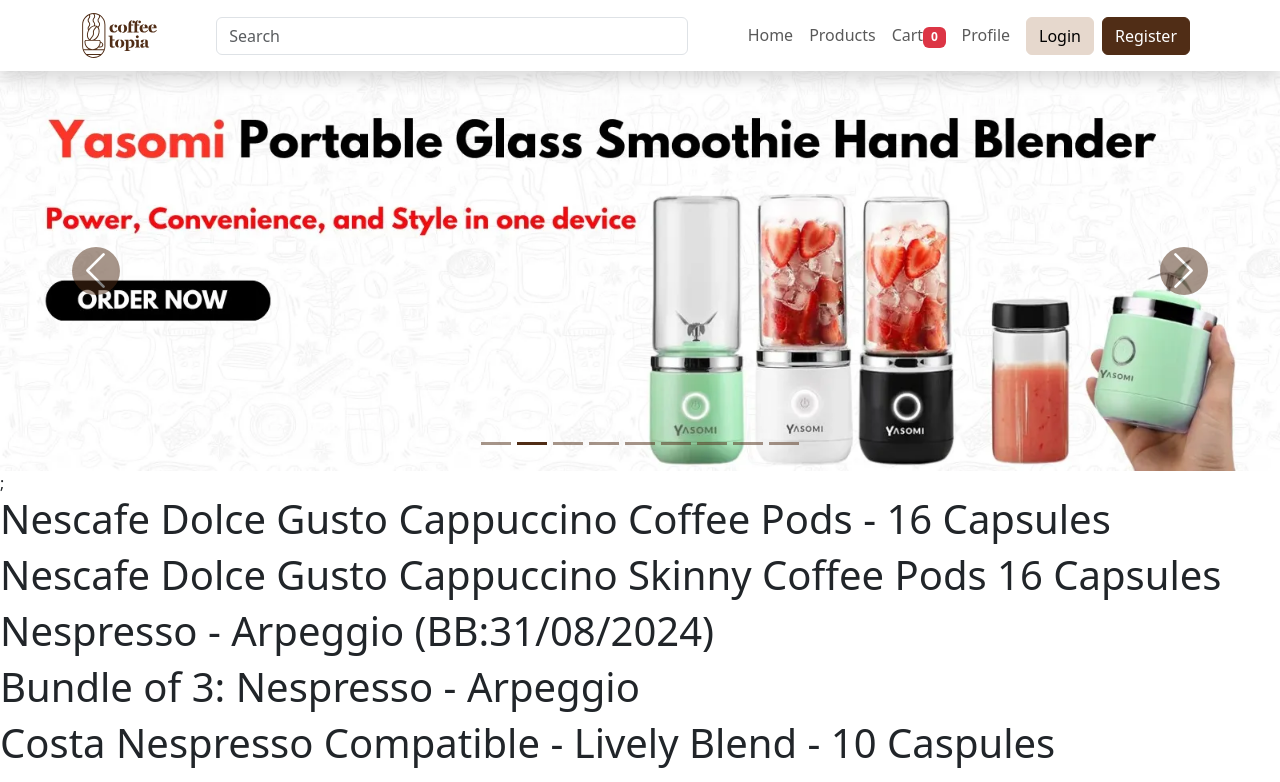
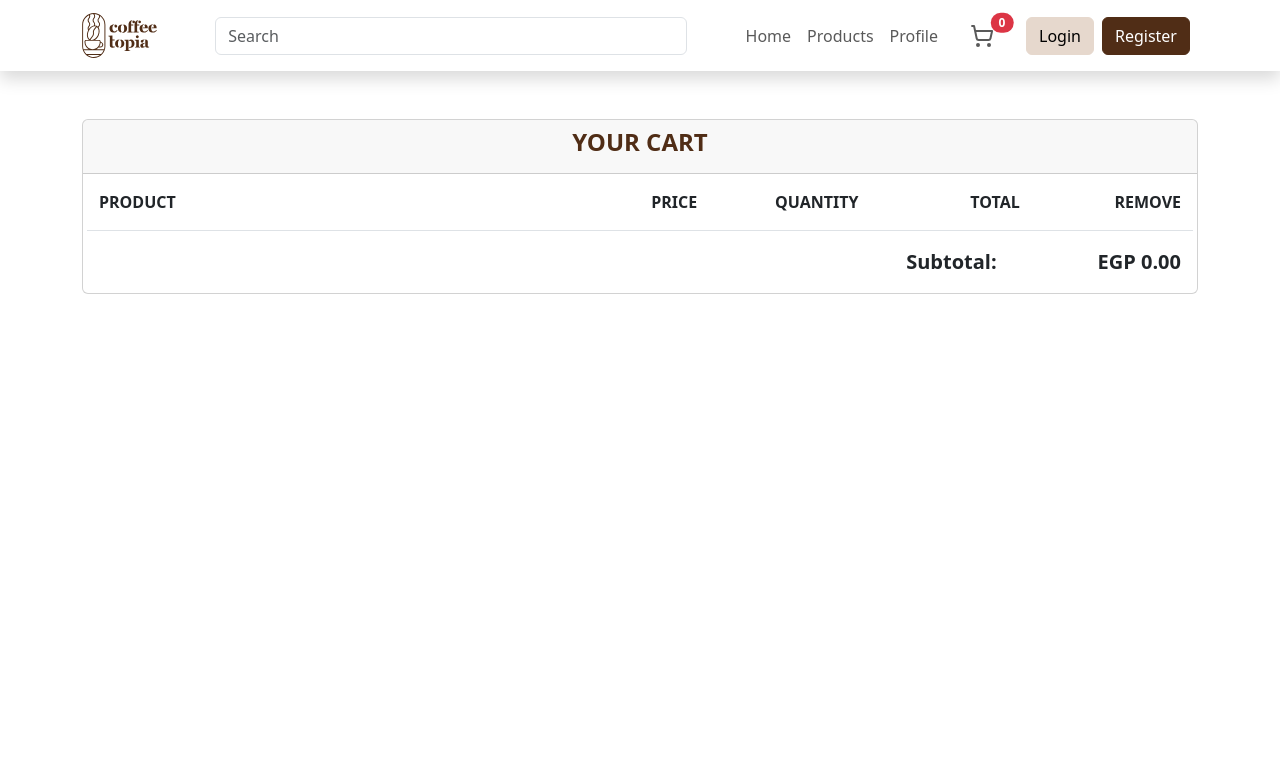
Before and after one commit to mgonline86/coffee-topia, a React (Create React App) app: page /checkout in a window 1280 px wide. Shown: the top 782 px of the page. Built offline with nearby package versions, Linux system fonts and the light colour scheme.

Commit message:
ADD: CartPage base & UPDATE: ProductListPage, MainNavbar, CartContext

```diff
--- a/src/App.js
+++ b/src/App.js
@@ -9,6 +9,7 @@ import ProductListPage from "./pages/ProductListPage";
 import ProductPage from "./pages/ProductPage";
 import ProfilePage from "./pages/ProfilePage";
 import RegisterPage from "./pages/RegisterPage";
+import CheckoutPage from "./components/CheckoutPage";
 
 function App() {
   return (
@@ -18,6 +19,7 @@ function App() {
           <MainNavbar />
           <Routes>
             <Route path="/cart" element={<CartPage />} />
+            <Route path="/checkout" element={<CheckoutPage />} />
             <Route path="/profile" element={<ProfilePage />} />
             <Route path="/register" element={<RegisterPage />} />
             <Route path="/login" element={<LoginPage />} />
--- a/src/components/CartTableRow.jsx
+++ b/src/components/CartTableRow.jsx
@@ -30,7 +30,7 @@ export default function CartTableRow({ item }) {
     if (discount && discount > 0) {
       return (
         <div className="d-flex flex-column align-items-end justify-content-end gap-1">
-          <span>EGP {(1 - discount) * price * qty}</span>
+          <span>EGP {((1 - discount) * price * qty).toFixed(2)}</span>
           <span
             className={`text-decoration-line-through text-muted ${styles.oldPrice}`}
           >
@@ -46,7 +46,7 @@ export default function CartTableRow({ item }) {
     if (discount && discount > 0) {
       return (
         <div className="d-flex flex-column align-items-end justify-content-end gap-1">
-          <span>EGP {(1 - discount) * price}</span>
+          <span>EGP {((1 - discount) * price).toFixed(2)}</span>
           <span
             className={`text-decoration-line-through text-muted ${styles.oldPrice}`}
           >
--- /dev/null
+++ b/src/components/CheckoutPage.jsx
@@ -0,0 +1,40 @@
+import { Card, Col, Container, Row } from "react-bootstrap";
+import useCartContext from "../contexts/cartContext";
+import CartTableRow from "./CartTableRow";
+
+export default function CheckoutPage() {
+  const { cart, subTotal } = useCartContext();
+
+  return (
+    <Container as="section" className="my-5">
+      <Card>
+        <Card.Header>
+          <Card.Title className="text-primary text-center fw-bold fs-4 text-uppercase">
+            Your Cart
+          </Card.Title>
+        </Card.Header>
+        <Card.Body className="d-flex flex-column gap-3 pt-0">
+          <Row
+            className="border-bottom py-3 fw-semibold text-uppercase sticky-top bg-white z-3 d-none d-lg-flex"
+            style={{ top: 70 }}
+          >
+            <Col md={5}>Product</Col>
+            <Col className="text-end">Price</Col>
+            <Col className="text-end">Quantity</Col>
+            <Col className="text-end">Total</Col>
+            <Col className="text-end">Remove</Col>
+          </Row>
+          {Object.values(cart).map((item) => (
+            <CartTableRow key={item.product.id} item={item} />
+          ))}
+          <Row>
+            <Col className="fw-bold text-end fs-5" xs sm={8} md={9} lg={10}>
+              Subtotal:
+            </Col>
+            <Col className="fw-bold text-end fs-5">EGP {subTotal}</Col>
+          </Row>
+        </Card.Body>
+      </Card>
+    </Container>
+  );
+}
--- a/src/components/MainNavbar.jsx
+++ b/src/components/MainNavbar.jsx
@@ -6,6 +6,7 @@ import Nav from "react-bootstrap/Nav";
 import Navbar from "react-bootstrap/Navbar";
 import { Link } from "react-router-dom";
 import useCartContext from "../contexts/cartContext";
+import { ShoppingCartIcon } from "lucide-react";
 
 export default function MainNavbar() {
   const { itemsCount } = useCartContext();
@@ -31,19 +32,25 @@ export default function MainNavbar() {
         </Form>
         <Navbar.Toggle aria-controls="navbarScroll" />
         <Navbar.Collapse id="navbarScroll" className="flex-grow-0">
-          <Nav className="ms-auto my-2 my-lg-0">
+          <Nav className="ms-auto my-2 my-lg-0 align-items-center">
             <Nav.Link as={Link} to={"/"}>
               Home
             </Nav.Link>
             <Nav.Link as={Link} to={"/products"}>
               Products
             </Nav.Link>
-            <Nav.Link as={Link} to={"/cart"}>
-              Cart
-              <Badge bg="danger">{itemsCount}</Badge>
-            </Nav.Link>
             <Nav.Link as={Link} to={"/profile"}>
               Profile
+            </Nav.Link>
+            <Nav.Link as={Link} to={"/cart"} className="position-relative py-0 mx-3">
+              <ShoppingCartIcon />
+              <Badge
+                bg="danger"
+                pill
+                className="position-absolute top-0 start-100 translate-middle"
+              >
+                {itemsCount > 99 ? "99+" : itemsCount}
+              </Badge>
             </Nav.Link>
           </Nav>
 
--- a/src/components/ProductCard.jsx
+++ b/src/components/ProductCard.jsx
@@ -19,7 +19,7 @@ export default function ProductCard({ product }) {
           {(product.discount * 100).toFixed(1)}% OFF
         </Badge>
       )}
-      <Link to={`/products/${slug}`}>
+      <Link to={`/products/${slug}`} className="overflow-hidden">
         <Card.Img
           variant="top"
           src={image
--- a/src/contexts/cartContext.js
+++ b/src/contexts/cartContext.js
@@ -1,12 +1,22 @@
-import { createContext, useContext, useMemo, useState } from "react";
+import { createContext, useContext, useEffect, useMemo, useState } from "react";
 
 const CartContext = createContext();
 
+// Get cart from localStorage
+const initialCart = localStorage.getItem("cart")
+  ? JSON.parse(localStorage.getItem("cart"))
+  : {};
+
 export const CartProvider = ({ children }) => {
-  const [cart, setCart] = useState({});
+  const [cart, setCart] = useState(initialCart);
   const [showCart, setShowCart] = useState(false);
   const handleCloseCart = () => setShowCart(false);
   const handleShowCart = () => setShowCart(true);
+
+  // Save cart to localStorage
+  useEffect(() => {
+    localStorage.setItem("cart", JSON.stringify(cart));
+  }, [cart]);
 
   const itemsCount = useMemo(
     () => Object.values(cart).reduce((acc, { qty }) => acc + qty, 0),
@@ -32,7 +42,6 @@ export const CartProvider = ({ children }) => {
     const strId = String(id);
     if (cart[strId]) {
       setCart((prev) => {
-        // remove cost key from object
         const { [strId]: _, ...rest } = prev;
         return rest;
       });
@@ -67,7 +76,7 @@ export const CartProvider = ({ children }) => {
         if (discount > 0) {
           return acc + (price - price * discount) * qty;
         }
-        return acc + (price * qty);
+        return acc + price * qty;
       },
       0
     );
--- a/src/pages/ProductListPage.jsx
+++ b/src/pages/ProductListPage.jsx
@@ -9,7 +9,7 @@ import { ProductListProvider } from "../contexts/productListContext";
 export default function ProductListPageX() {
   return (
     <ProductListProvider>
-      <Container className="my-5">
+      <Container className="my-3 my-lg-4 my-xl-5">
         <CustomOffcanvas>
           <CustomOffcanvas.Trigger variant="outline-primary border-0 my-2 d-xl-none d-flex align-items-center justify-content-center gap-1">
             <FilterIcon /> Filter
@@ -43,7 +43,9 @@ export default function ProductListPageX() {
             <ProductListView />
           </Col>
         </Row>
-        <ProductListPagenation />
+        <div className="position-sticky bottom-0 start-50 translate-middle-x py-3" style={{ width: "fit-content" }}>
+          <ProductListPagenation />
+        </div>
       </Container>
     </ProductListProvider>
   );
--- a/src/sections/ProductListPagenation.jsx
+++ b/src/sections/ProductListPagenation.jsx
@@ -1,4 +1,4 @@
-import { Col, Pagination, Row } from "react-bootstrap";
+import { Pagination } from "react-bootstrap";
 import useProductListContext from "../contexts/productListContext";
 
 export default function ProductListPagenation() {
@@ -9,9 +9,7 @@ export default function ProductListPagenation() {
     return null;
   }
   return (
-    <Row className="mt-4 position-sticky bottom-0">
-      <Col className="d-flex justify-content-center">
-        <Pagination className="shadow rounded border-primary border">
+    <Pagination className="shadow rounded border border-2 border-primary m-0">
       <Pagination.First
         disabled={currentPage <= 1}
         onClick={() => handlePageChange(1)}
@@ -29,7 +27,5 @@ export default function ProductListPagenation() {
         onClick={() => handlePageChange(pagesCount)}
       />
     </Pagination>
-      </Col>
-    </Row>
   );
 }
```
Lines whose indentation alone changed are shown as unchanged.
